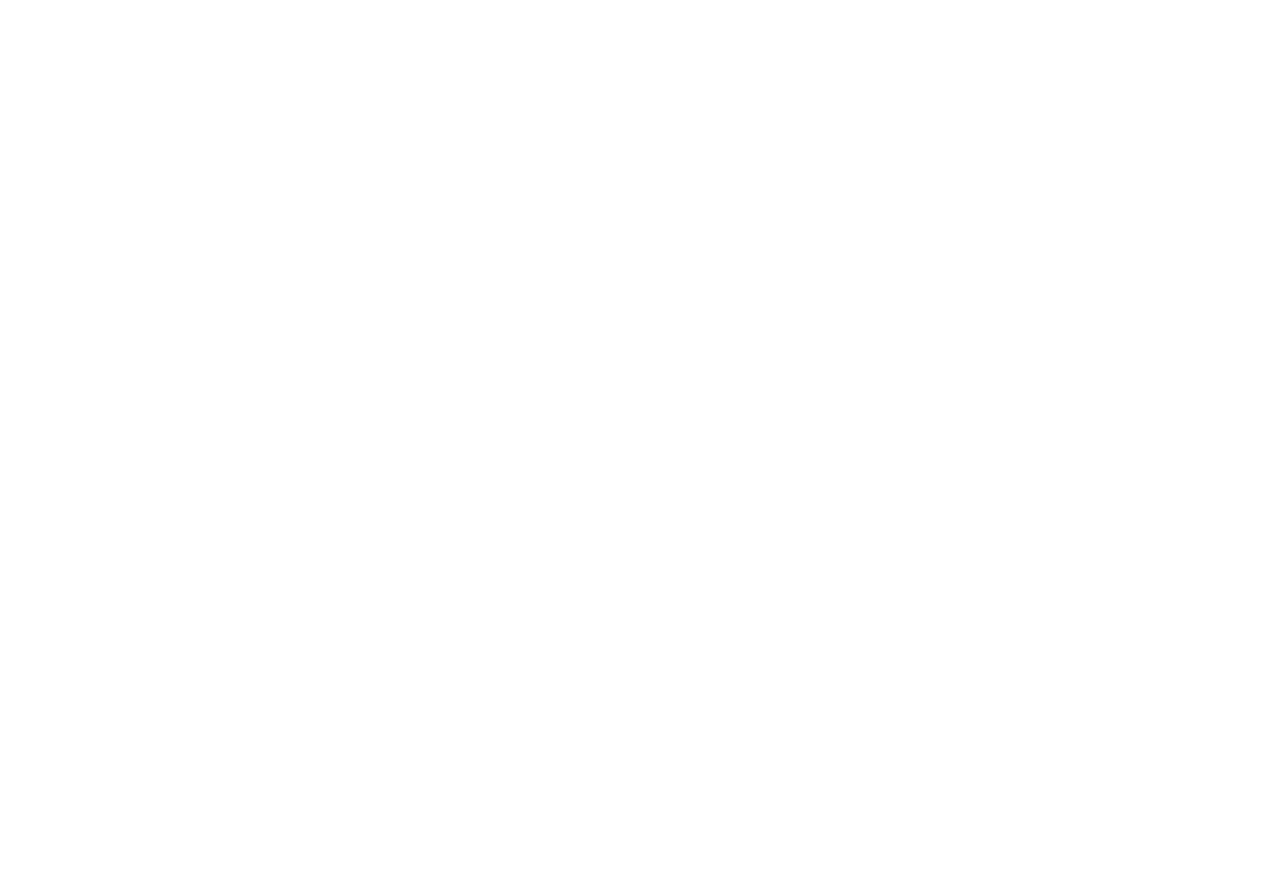
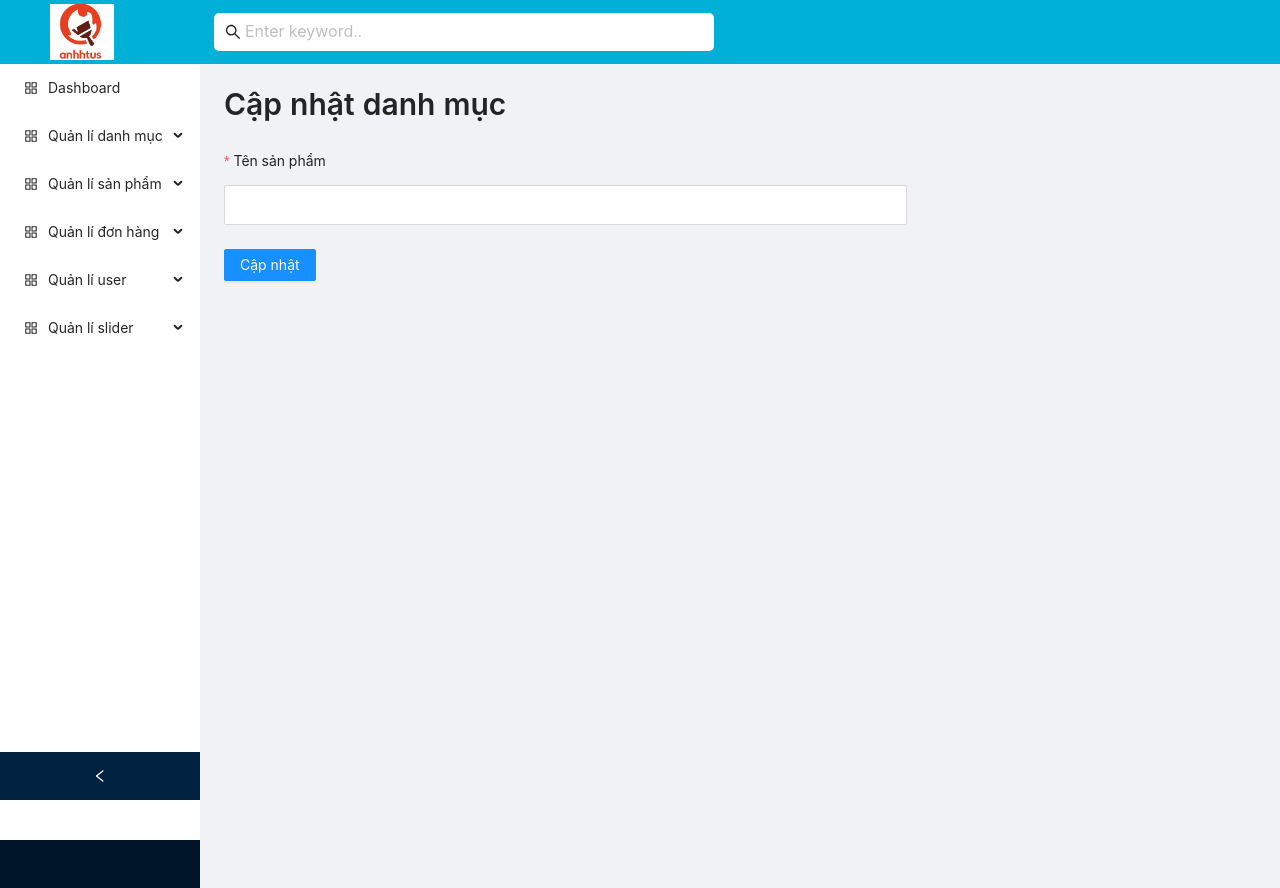
Before and after one commit to thanhdat274/ASM_ReactJS, a React app: page /admin/categories/1/edit in a window 1280 px wide. Before the commit this address had no page. Before the commit the page ends 800 px from the top, so only its background shows below. Built offline with nearby package versions, Linux system fonts and the light colour scheme; the HTML template or start-up script is replaced by a standard one.

Commit message:
update phần edit

```diff
--- a/src/App.tsx
+++ b/src/App.tsx
@@ -10,6 +10,11 @@
 import UserLayout from './client/UserLayout';
 import ListPro from './admin/components/product/ListPro';
 import AddPro from './admin/components/product/AddPro';
+import ListUser from './admin/components/user/ListUser';
+import AddUser from './admin/components/user/AddUser';
+import EditPro from './admin/components/product/EditPro';
+import EditCate from './admin/components/cate/EditCate';
+import EditUSer from './admin/components/user/EditUSer';
 
 
 function App() {
@@ -20,21 +25,32 @@
         {/* phần user*/}
         <Route path="/" element={<UserLayout />}>
           <Route index element={<Home />} />
+          {/* phần auth */}
+          <Route path='signin' element={<Signin />} />
         </Route>
         {/* phần admin */}
-        <Route path='admin' element={<AdminLayout />}>
+        <Route path='/admin' element={<AdminLayout />}>
           <Route index element={<Dashboard />} />
+          {/* Phần danh mục */}
           <Route path='categories'>
             <Route index element={<ListCate />} />
             <Route path='add' element={<AddCate />} />
+            <Route path=':id/edit' element={<EditCate />} />
           </Route>
+          {/* phần sản phẩm */}
           <Route path='products'>
             <Route index element={<ListPro />} />
             <Route path='add' element={<AddPro />} />
+            <Route path=':id/edit' element={<EditPro />} />
+          </Route>
+          {/* Phần user */}
+          <Route path='user'>
+            <Route index element={<ListUser />} />
+            <Route path='add' element={<AddUser />} />
+            <Route path=':id/edit' element={<EditUSer />} />
           </Route>
         </Route>
-        {/* phần auth */}
-        <Route path='signin' element={<Signin />} />
+
       </Routes>
     </>
   )
--- a/src/admin/MenuAdmin.tsx
+++ b/src/admin/MenuAdmin.tsx
@@ -56,12 +56,12 @@
         </SubMenu>
         <SubMenu key="sub5" icon={<AppstoreOutlined />} title="Quản lí user">
             <Menu.Item key="2">
-                <NavLink className="" aria-current="page" to="/admin/users">
+                <NavLink className="" aria-current="page" to="/admin/user">
                     Danh sách user
                 </NavLink>
             </Menu.Item>
             <Menu.Item key="3">
-                <NavLink className="" aria-current="page" to="/admin/users/add">
+                <NavLink className="" aria-current="page" to="/admin/user/add">
                     Thêm mới user
                 </NavLink>
             </Menu.Item>
--- a/src/admin/components/cate/AddCate.tsx
+++ b/src/admin/components/cate/AddCate.tsx
@@ -1,4 +1,4 @@
-import { Button, Checkbox, Col, Form, Input, message, Row, Select, Typography } from 'antd';
+import { Button, Col, Form, Input, message, Row, Typography } from 'antd';
 import React from 'react';
 import { useNavigate } from 'react-router-dom';
 import styled from 'styled-components';
@@ -29,7 +29,6 @@
             <Row gutter={16}>
                 <Col span={16}>
                     <Form
-						// name="product"
                         initialValues={{}}
                         onFinish={onFinish}
                         onFinishFailed={onFinishFailed}
@@ -62,9 +61,7 @@
     justify-content: space-between;
     margin: 20px 0;
 `
-
 const Label = styled.div`
 	font-size: 13px;
 `
-
 export default AddCate;
--- a/src/admin/components/cate/EditCate.tsx
+++ b/src/admin/components/cate/EditCate.tsx
@@ -1,9 +1,75 @@
-import React from 'react'
+import { Button, Col, Form, Input, message, Row, Typography } from 'antd';
+import React, { useEffect } from 'react';
+import { useNavigate, useParams } from 'react-router-dom';
+import styled from 'styled-components';
+import { addCate, listOneCate } from '../../../api/category';
 
-const EditCate = () => {
-  return (
-    <div>EditCate</div>
-  )
+interface DataType {
+  id: string,
+  name: string
 }
 
-export default EditCate
+const EditCate: React.FC = () => {
+  const { id } = useParams();
+  const navigate = useNavigate()
+  const [form] = Form.useForm<DataType>();
+  const onFinish = async (values: any) => {
+    console.log('Success:', values);
+    try {
+      const data = await addCate(values)
+      message.success("Cập nhật thành công")
+      navigate('/admin/categories')
+    } catch (err) {
+      message.error("Có lỗi xảy ra")
+    }
+  };
+  const onFinishFailed = (errorInfo: any) => {
+    console.log('Failed:', errorInfo);
+  };
+
+  return (
+    <>
+      <Breadcrumb>
+        <Typography.Title level={2} style={{ margin: 0 }}>
+          Cập nhật danh mục
+        </Typography.Title>
+      </Breadcrumb>
+      <Row gutter={16}>
+        <Col span={16}>
+          <Form
+            initialValues={{}}
+            onFinish={onFinish}
+            onFinishFailed={onFinishFailed}
+            autoComplete="on"
+            labelCol={{ span: 24 }}
+          >
+            <Form.Item
+              name="name"
+              labelCol={{ span: 24 }}
+              label="Tên sản phẩm"
+              rules={[{ required: true, message: 'Tên danh mục không được trống!' }]}
+            >
+              <Input size="large" />
+            </Form.Item>
+
+            <Form.Item>
+              <Button type="primary" htmlType="submit">
+                Cập nhật
+              </Button>
+            </Form.Item>
+          </Form>
+        </Col>
+      </Row>
+    </>
+  );
+};
+
+const Breadcrumb = styled.div`
+    display: flex;
+    justify-content: space-between;
+    margin: 20px 0;
+`
+const Label = styled.div`
+	font-size: 13px;
+`
+export default EditCate;
--- a/src/admin/components/cate/ListCate.tsx
+++ b/src/admin/components/cate/ListCate.tsx
@@ -3,7 +3,7 @@
 import { ColumnsType } from 'antd/es/table';
 import React, { useEffect, useState } from 'react'
 import { BsFillPencilFill, BsFillTrashFill } from 'react-icons/bs'
-import { Link } from 'react-router-dom'
+import { Link, NavLink } from 'react-router-dom'
 import styled from 'styled-components'
 import { listCate } from '../../../api/category'
 
@@ -26,10 +26,10 @@
   {
     title: 'Action',
     key: 'action',
-    render: () => (
+    render: (record: DataType) => (
       <Space size="middle">
+         <Link to={`${record.id}/edit`}><button style={{ border: '0px', fontSize: '20px' }} onClick={() => console.log(`${record.id}`)} ><BsFillPencilFill style={{ color: '#F2DF3A', fontSize: '20px' }} /></button></Link>
         <button style={{ border: '0px', fontSize: '20px' }} onClick={() => console.log('ahihi')} ><BsFillTrashFill style={{ color: 'red', fontSize: '20px' }} /></button>
-        <button style={{ border: '0px', fontSize: '20px' }} onClick={() => console.log('ahihi')} ><BsFillPencilFill style={{ color: '#F2DF3A', fontSize: '20px' }} /></button>
       </Space>
     ),
   },
--- a/src/admin/components/product/AddPro.tsx
+++ b/src/admin/components/product/AddPro.tsx
@@ -20,7 +20,6 @@
 			message.error("Có lỗi xảy ra")
 		}
 	};
-
 	const onFinishFailed = (errorInfo: any) => {
 		console.log('Failed:', errorInfo);
 	};
@@ -49,7 +48,7 @@
 							name="name"
 							labelCol={{ span: 24 }}
 							label="Tên sản phẩm"
-							rules={[{ required: true, message: 'Tên sản phẩm không được trống' }]}
+							rules={[{ required: true, message: 'Tên sản phẩm không để trống!' }]}
 						>
 							<Input size="large" />
 						</Form.Item>
@@ -60,7 +59,7 @@
 									name="originalPrice"
 									label="Giá gốc"
 									labelCol={{ span: 24 }}
-									rules={[{ required: true, message: 'Gía sản phẩm' }]}
+									rules={[{ required: true, message: 'Gíá sản phẩm không để trống!' }]}
 								>
 									<InputNumber style={{ width: '100%' }} size="large" />
 								</Form.Item>
@@ -68,46 +67,41 @@
 							<Col span={12}>
 								<Form.Item
 									name="saleOffPrice"
-									label="Giá giảm"
+									label="Giá khuyến mại"
 									labelCol={{ span: 24 }}
-									rules={[{ required: true, message: 'Gía sản phẩm' }]}
+									rules={[{ required: true, message: 'Gía khuyến mại sản phẩm không để trống!' }]}
 								>
 									<InputNumber style={{ width: '100%' }} size="large" />
 								</Form.Item>
 							</Col>
 							<Col span={12}>
 								<Form.Item
-									label="Phân loại"
+									label="Danh mục"
 									name="categories"
 									rules={[{ required: true }]}
 								>
 									<Select style={{ width: '100%' }} size="large">
 										<Option value="phone">Điện thoại</Option>
-										<Option value="laptop">Laptop</Option>
-										<Option value="accessories" disabled>
-											Phụ kiện
-										</Option>
-										<Option value="tablet">Máy tính bảng</Option>
 									</Select>
 								</Form.Item>
 							</Col>
 						</Row>
 
 						<Form.Item
-							name="feature"
+							name="short_desc"
 							labelCol={{ span: 24 }}
-							label="Đặc điểm nổi bật"
-							rules={[{ required: true, message: 'Đặc điểm sản phẩm' }]}
+							label="Mô tả nhỏ sản phẩm"
+							rules={[{ required: true, message: 'Mô tả nhỏ sản phẩm không để trống!' }]}
 						>
-							<TextArea name="feature" />
+							<TextArea name="short_desc" />
 						</Form.Item>
 						<Form.Item
-							name="description"
+							name="desc"
 							labelCol={{ span: 24 }}
 							label="Mô tả sản phẩm"
-							rules={[{ required: true, message: 'Mô tả sản phẩm' }]}
+							rules={[{ required: true, message: 'Mô tả sản phẩm không để trống!' }]}
 						>
-							<TextArea name="description" />
+							<TextArea name="desc" />
 						</Form.Item>
 
 						<Form.Item>
--- a/src/admin/components/product/ListPro.tsx
+++ b/src/admin/components/product/ListPro.tsx
@@ -47,10 +47,10 @@
   {
     title: 'Action',
     key: 'action',
-    render: () => (
+    render: (record: DataType) => (
       <Space size="middle">
+        <Link to={`${record.id}/edit`}><button style={{ border: '0px', fontSize: '20px' }} onClick={() => console.log(`${record.id}`)} ><BsFillPencilFill style={{ color: '#F2DF3A', fontSize: '20px' }} /></button></Link>
         <button style={{ border: '0px', fontSize: '20px' }} onClick={() => console.log('ahihi')} ><BsFillTrashFill style={{ color: 'red', fontSize: '20px' }} /></button>
-        <button style={{ border: '0px', fontSize: '20px' }} onClick={() => console.log('ahihi')} ><BsFillPencilFill style={{ color: '#F2DF3A', fontSize: '20px' }} /></button>
       </Space>
     ),
   },
--- /dev/null
+++ b/src/admin/components/user/AddUser.tsx
@@ -0,0 +1,9 @@
+import React from 'react'
+
+const AddUser = () => {
+  return (
+    <div>AddUser</div>
+  )
+}
+
+export default AddUser
--- /dev/null
+++ b/src/admin/components/user/EditUSer.tsx
@@ -0,0 +1,9 @@
+import React from 'react'
+
+const EditUSer = () => {
+  return (
+    <div>EditUSer</div>
+  )
+}
+
+export default EditUSer
--- /dev/null
+++ b/src/admin/components/user/ListUser.tsx
@@ -0,0 +1,9 @@
+import React from 'react'
+
+const ListUser = () => {
+  return (
+    <div>ListUser</div>
+  )
+}
+
+export default ListUser
--- a/src/api/category.ts
+++ b/src/api/category.ts
@@ -5,7 +5,7 @@
     const url = '/categories'
     return instance.get(url);
 }
-export const listOneCate = (id: number) =>{
+export const listOneCate = (id: string) =>{
     const url = `/categories/${id}`
     return instance.get(url);
 }
@@ -17,7 +17,7 @@
     const url = '/categories'
     return instance.post(url, data);
 }
-export const update = (data:any ) => {
+export const update = (data:any) => {
     const url = `/categories/${data.id}`
     return instance.put(url, data);
 }
```
Lines whose indentation alone changed are shown as unchanged.
